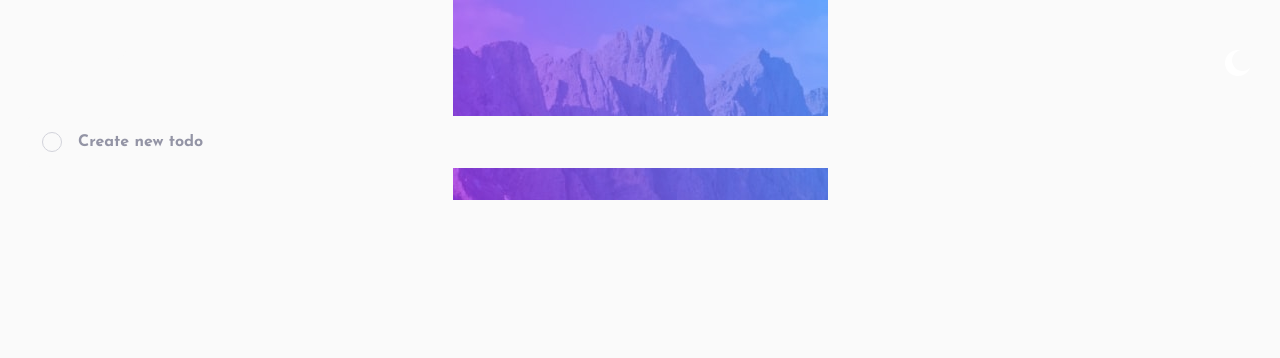
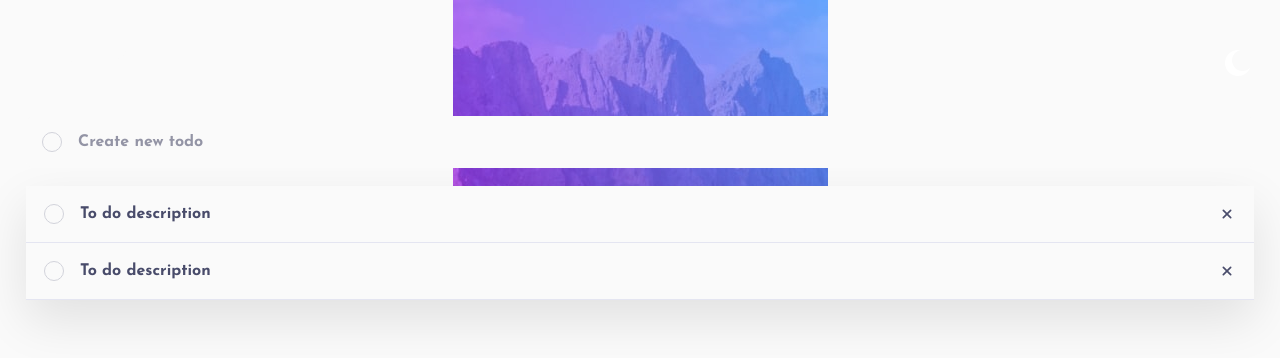
Before and after one commit to AmirhosseinHashemi/ToDo-App, a React (Vite) app: page / in a window 1280 px wide. Shown: the top 358 px of the page. Built offline with nearby package versions, Linux system fonts and the light colour scheme.

Commit message:
💄 create Item component

```diff
--- a/src/App.jsx
+++ b/src/App.jsx
@@ -1,9 +1,18 @@
 import Header from "./components/Header/Header";
+import Main from "./components/Main/Main";
+import ItemsList from "./components/ItemsList/ItemsList";
+import Item from "./components/Item/Item";
 
 function App() {
   return (
     <>
       <Header />
+      <Main>
+        <ItemsList>
+          <Item />
+          <Item />
+        </ItemsList>
+      </Main>
     </>
   );
 }
--- /dev/null
+++ b/src/components/Item/Item.jsx
@@ -0,0 +1,22 @@
+import styles from "./Item.module.css";
+
+function Item() {
+  return (
+    <li className={styles.item}>
+      <input type="radio" name="" id="" />
+      <p>to do description</p>
+      <button aria-label="delete todo">
+        <svg
+          xmlns="http://www.w3.org/2000/svg"
+          viewBox="0 0 16 16"
+          fill="#494C6B"
+          className="w-4 h-4"
+        >
+          <path d="M5.28 4.22a.75.75 0 0 0-1.06 1.06L6.94 8l-2.72 2.72a.75.75 0 1 0 1.06 1.06L8 9.06l2.72 2.72a.75.75 0 1 0 1.06-1.06L9.06 8l2.72-2.72a.75.75 0 0 0-1.06-1.06L8 6.94 5.28 4.22Z" />
+        </svg>
+      </button>
+    </li>
+  );
+}
+
+export default Item;
--- /dev/null
+++ b/src/components/Item/Item.module.css
@@ -0,0 +1,35 @@
+.item {
+  display: flex;
+  justify-content: flex-start;
+  align-items: center;
+  gap: 1.6rem;
+
+  font-size: 1.6rem;
+  font-weight: 700;
+  color: var(--clr-neutral-lightTheme-4);
+
+  background-color: var(--clr-neutral-lightTheme-0);
+  padding: 1.8rem;
+  border-bottom: 0.1rem solid var(--clr-neutral-lightTheme-1);
+}
+
+.item:first-child {
+  border-top-left-radius: 0.8rem;
+  border-top-right-radius: 0.8rem;
+}
+
+.item p,
+.item input {
+  cursor: pointer;
+}
+
+.item p::first-letter {
+  text-transform: uppercase;
+}
+
+.item button {
+  width: 1.8rem;
+  height: 1.8rem;
+  margin-left: auto;
+  transition: all 0.3s;
+}
--- /dev/null
+++ b/src/components/ItemsList/ItemsList.jsx
@@ -0,0 +1,12 @@
+import styles from "./ItemsList.module.css";
+import PropTypes from "prop-types";
+
+function ItemsList({ children }) {
+  return <ul className={styles.list}>{children}</ul>;
+}
+
+ItemsList.propTypes = {
+  children: PropTypes.any,
+};
+
+export default ItemsList;
--- /dev/null
+++ b/src/components/Main/Main.jsx
@@ -0,0 +1,12 @@
+import styles from "./Main.module.css";
+import PropTypes from "prop-types";
+
+function Main({ children }) {
+  return <main className={styles.main}>{children}</main>;
+}
+
+Main.propTypes = {
+  children: PropTypes.any,
+};
+
+export default Main;
--- /dev/null
+++ b/src/components/Main/Main.module.css
@@ -0,0 +1,4 @@
+.main {
+  margin-top: 1.8rem;
+  box-shadow: 0rem 2rem 5rem 0 rgba(0, 0, 0, 0.1);
+}
--- a/src/index.css
+++ b/src/index.css
@@ -50,6 +50,8 @@ body {
   padding: 4.8rem 2.6rem;
 }
 
+/* General */
+
 button {
   background: none;
   border: none;
@@ -57,7 +59,7 @@ button {
   cursor: pointer;
 }
 
-button:focus {
+button:focus-visible {
   outline: 0.2rem solid var(--clr-neutral-lightTheme-4);
   outline-offset: 0.25rem;
   border-radius: 0.25rem;
@@ -90,5 +92,12 @@ input[type="radio"]:not(:checked):focus {
 }
 
 input[type="radio"]:checked {
-  background: var(--clr-gradient-checkBackground);
+  background-image: url(/src/assets/icons/icon-check.svg),
+    var(--clr-gradient-checkBackground);
+  background-repeat: no-repeat;
+  background-position: center;
 }
+
+ul {
+  list-style: none;
+}
```
Also changed, not shown: src/components/ItemsList/ItemsList.module.css (added).
